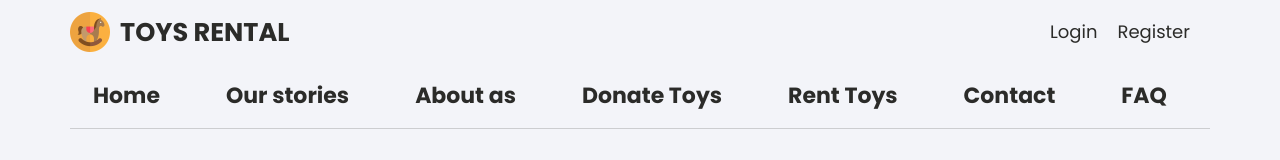
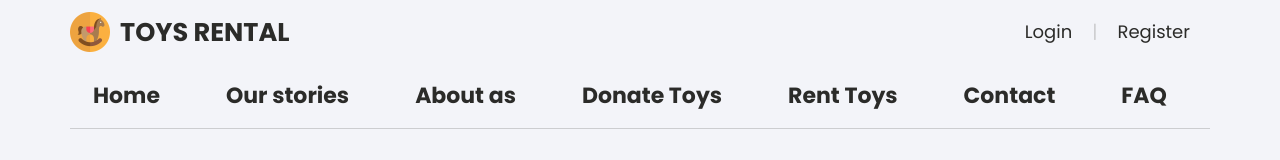
Before and after one commit to JolantaWro/Toys_Rental_App, a React (Create React App) app: page / in a window 1280 px wide. Shown: the top 160 px of the page. Built offline with nearby package versions, Linux system fonts and the light colour scheme; no server answers.

Commit message:
Add decor in top bar

```diff
--- a/src/App.css
+++ b/src/App.css
@@ -3,7 +3,6 @@
 	--third-bg-color: #fff;
 	--main-color: #2b2b29;
 	--decor-color: rgba(148, 148, 148, 0.412);
-	/* --decor-color: rgba(148, 148, 148, 0.212); */
 	--second-color: #ff5d00;
 	--third-color: #fff;
 	--font-family-main: "Poppins", sans-serif;
@@ -94,6 +93,12 @@
 .topbar__link--small {
 	font-size: var(--font-size--main);
 	font-weight: var(--font-weight--main);
+}
+
+.topbar__link--decor::after {
+	color: var(--decor-color);
+	content: "\007C";
+	margin-left: 20px;
 }
 
 .topbar__link:hover {
--- a/src/components/TopBar.js
+++ b/src/components/TopBar.js
@@ -8,23 +8,44 @@ const TopBar = () => {
 		<>
 			<div className='container'>
 				<div className='user-panel'>
-					<div className="user-panel__container">
+					<div className='user-panel__container'>
 						<img src={logo} className='user-panel__logo-img'></img>
 						<span className='user-panel__logo-name'>TOYS RENTAL</span>
 					</div>
 					<div>
-						<Link to="/login" className="topbar__link topbar__link--small">Login</Link>
-						<Link to="/register" className="topbar__link topbar__link--small">Register</Link>
+						<Link
+							to='/login'
+							className='topbar__link topbar__link--small topbar__link--decor'>
+							Login
+						</Link>
+
+						<Link to='/register' className='topbar__link topbar__link--small'>
+							Register
+						</Link>
 					</div>
 				</div>
 				<div className='topbar'>
-					<Link to='/#start' className="topbar__link">Home</Link>
-					<Link to='/#works' className="topbar__link">Our stories</Link>
-					<Link to='/#about' className="topbar__link">About as</Link>
-					<NavLink to='/donate' className="topbar__link">Donate Toys</NavLink>
-					<NavLink to='/rental' className="topbar__link">Rent Toys</NavLink>
-					<Link to='/#contact' className="topbar__link">Contact</Link>
-					<NavLink to='/faq' className="topbar__link">FAQ</NavLink>
+					<Link to='/#start' className='topbar__link'>
+						Home
+					</Link>
+					<Link to='/#works' className='topbar__link'>
+						Our stories
+					</Link>
+					<Link to='/#about' className='topbar__link'>
+						About as
+					</Link>
+					<NavLink to='/donate' className='topbar__link'>
+						Donate Toys
+					</NavLink>
+					<NavLink to='/rental' className='topbar__link'>
+						Rent Toys
+					</NavLink>
+					<Link to='/#contact' className='topbar__link'>
+						Contact
+					</Link>
+					<NavLink to='/faq' className='topbar__link'>
+						FAQ
+					</NavLink>
 				</div>
 			</div>
 		</>
```
